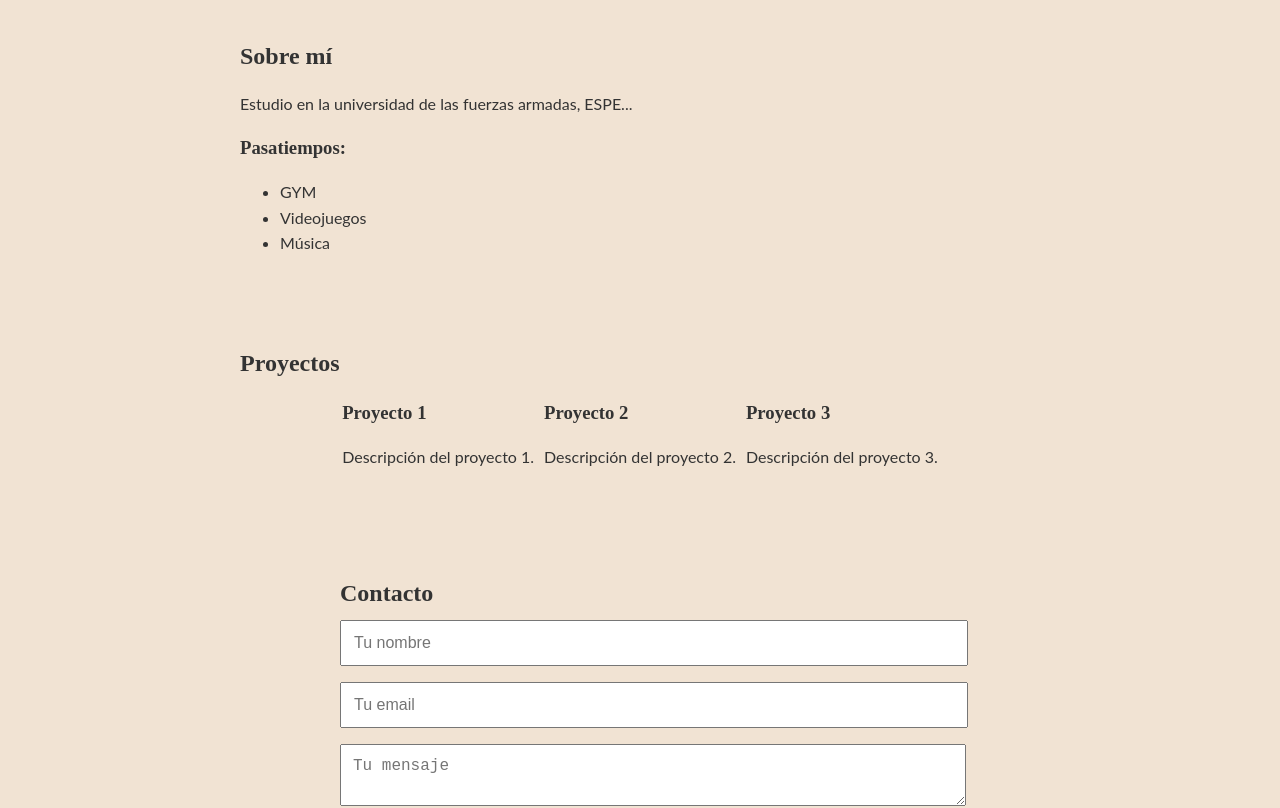
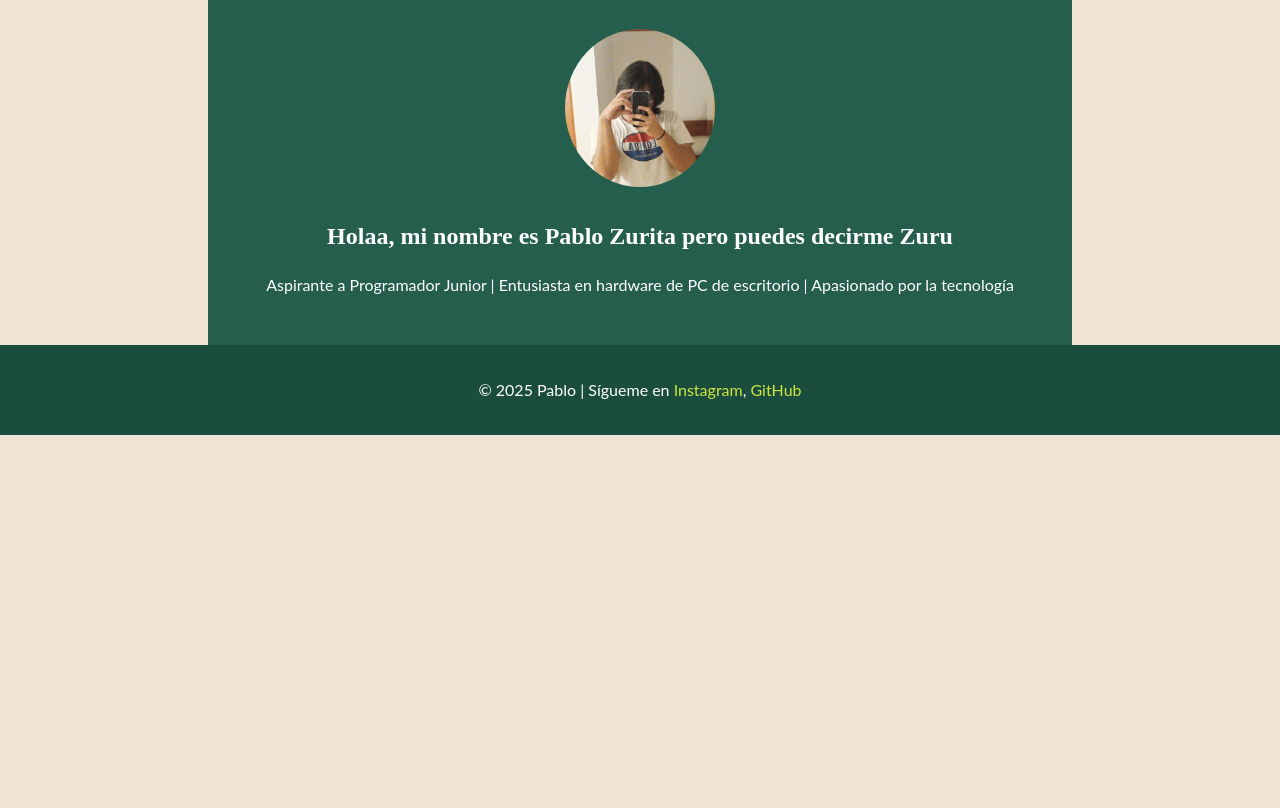
Before and after one commit to ZuritaPablo/LandingPage, an Angular app: page / in a window 1280 px wide. Shown: the part 500-1308 px from the top of the page. After the commit the page ends 935 px from the top, so only its background shows below. Built offline with nearby package versions, Linux system fonts and the light colour scheme.

Commit message:
Corrección de errores en la nueva distribción de las páginas

```diff
--- a/src/app/app.html
+++ b/src/app/app.html
@@ -1,3 +1,4 @@
 <app-nav/>
+<app-home/>
 <router-outlet></router-outlet>
 <app-footer/>
--- a/src/app/app.ts
+++ b/src/app/app.ts
@@ -11,5 +11,4 @@ import { Home } from './home/home';
   styleUrl: './app.css'
 })
 export class App {
-  protected title = 'LandingPage';
 }
--- a/src/app/contactos/contactos.html
+++ b/src/app/contactos/contactos.html
@@ -1 +1,9 @@
-<p>contactos works!</p>
+<section id="contacto" class="contacto">
+  <h2>Contacto</h2>
+  <form (submit)="enviarFormulario($event)">
+    <input type="text" placeholder="Tu nombre" required>
+    <input type="email" placeholder="Tu email" required>
+    <textarea placeholder="Tu mensaje" required></textarea>
+    <button type="submit">Enviar</button>
+  </form>
+</section>
--- a/src/app/contactos/contactos.ts
+++ b/src/app/contactos/contactos.ts
@@ -7,5 +7,8 @@ import { Component } from '@angular/core';
   styleUrl: './contactos.css'
 })
 export class Contactos {
-
+  enviarFormulario(event: Event) {
+    event.preventDefault();
+    alert('Gracias por tu mensaje. Te responderé pronto.');
+  }
 }
--- a/src/app/home/home.html
+++ b/src/app/home/home.html
@@ -3,33 +3,3 @@
   <h2>Holaa, mi nombre es Pablo Zurita pero puedes decirme Zuru</h2>
   <p>Aspirante a Programador Junior | Entusiasta en hardware de PC de escritorio | Apasionado por la tecnología</p>
 </section>
-
-<section id="sobre-mi">
-  <h2>Sobre mí</h2>
-  <p>Estudio en la universidad de las fuerzas armadas, ESPE...</p>
-  <h3>Pasatiempos:</h3>
-  <ul>
-    <li>GYM</li>
-    <li>Videojuegos</li>
-    <li>Música</li>
-  </ul>
-</section>
-
-<section id="proyectos">
-  <h2>Proyectos</h2>
-  <div class="galeria">
-    <div class="proyecto"><h3>Proyecto 1</h3><p>Descripción del proyecto 1.</p></div>
-    <div class="proyecto"><h3>Proyecto 2</h3><p>Descripción del proyecto 2.</p></div>
-    <div class="proyecto"><h3>Proyecto 3</h3><p>Descripción del proyecto 3.</p></div>
-  </div>
-</section>
-
-<section id="contacto" class="contacto">
-  <h2>Contacto</h2>
-  <form (submit)="enviarFormulario($event)">
-    <input type="text" placeholder="Tu nombre" required>
-    <input type="email" placeholder="Tu email" required>
-    <textarea placeholder="Tu mensaje" required></textarea>
-    <button type="submit">Enviar</button>
-  </form>
-</section>
--- a/src/app/nav/nav.html
+++ b/src/app/nav/nav.html
@@ -2,9 +2,9 @@
   <h1>Landing Page</h1>
   <nav>
     <ul>
-      <li><a href="#sobre-mi">Sobre mí</a></li>
-      <li><a href="#proyectos">Proyectos</a></li>
-      <li><a href="#contacto">Contacto</a></li>
+      <li><a href="/sobre-mi">Sobre mí</a></li>
+      <li><a href="/proyectos">Proyectos</a></li>
+      <li><a href="/contacto">Contacto</a></li>
     </ul>
   </nav>
 </header>
--- a/src/app/proyectos/proyectos.html
+++ b/src/app/proyectos/proyectos.html
@@ -1 +1,9 @@
-<p>proyectos works!</p>
+
+<section id="proyectos">
+  <h2>Proyectos</h2>
+  <div class="galeria">
+    <div class="proyecto"><h3>Proyecto 1</h3><p>Descripción del proyecto 1.</p></div>
+    <div class="proyecto"><h3>Proyecto 2</h3><p>Descripción del proyecto 2.</p></div>
+    <div class="proyecto"><h3>Proyecto 3</h3><p>Descripción del proyecto 3.</p></div>
+  </div>
+</section>
--- a/src/app/sobre-mi/sobre-mi.html
+++ b/src/app/sobre-mi/sobre-mi.html
@@ -1 +1,10 @@
-<p>sobre-mi works!</p>
+<section id="sobre-mi">
+  <h2>Sobre mí</h2>
+  <p>Estudio en la universidad de las fuerzas armadas, ESPE...</p>
+  <h3>Pasatiempos:</h3>
+  <ul>
+    <li>GYM</li>
+    <li>Videojuegos</li>
+    <li>Música</li>
+  </ul>
+</section>
--- a/src/styles.css
+++ b/src/styles.css
@@ -1,5 +1,5 @@
 /* You can add global styles to this file, and also import other style files */
-root:{
+:root {
     color-scheme: light dark;
 }
 body {
```
